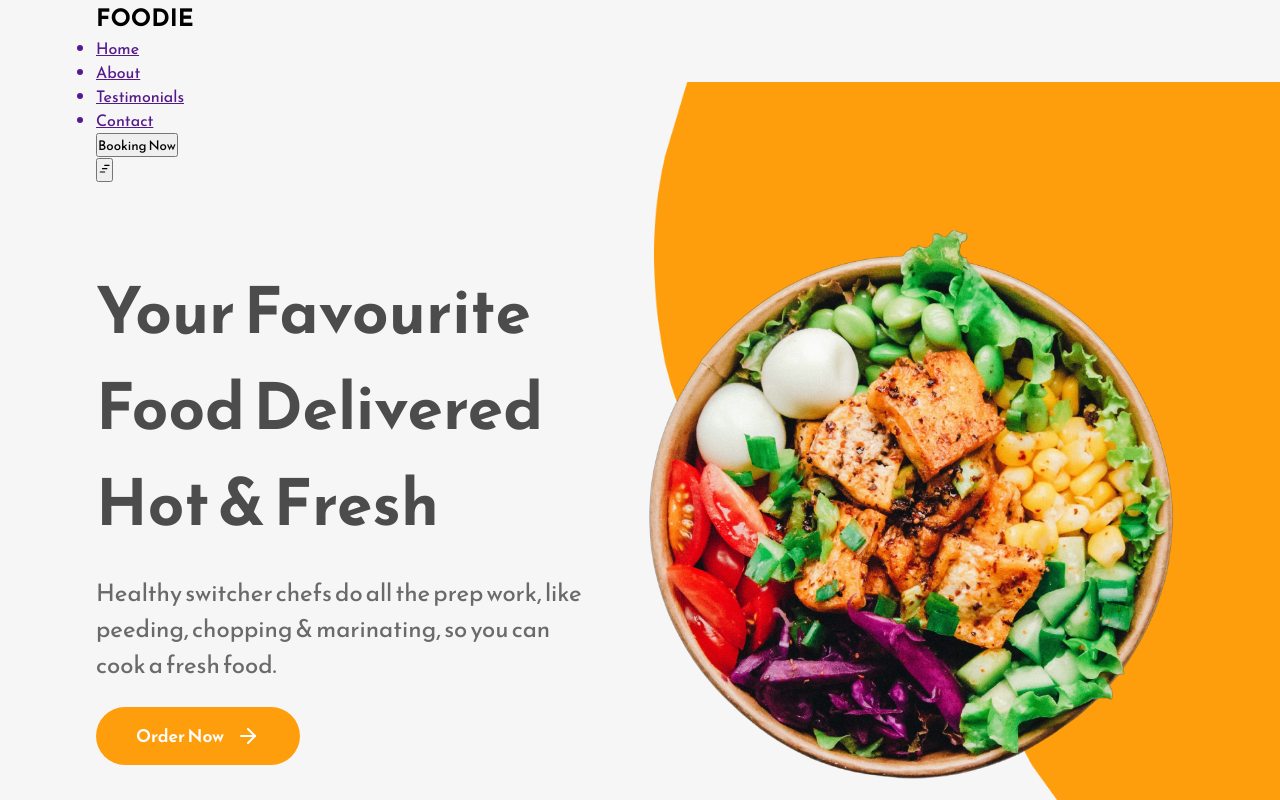
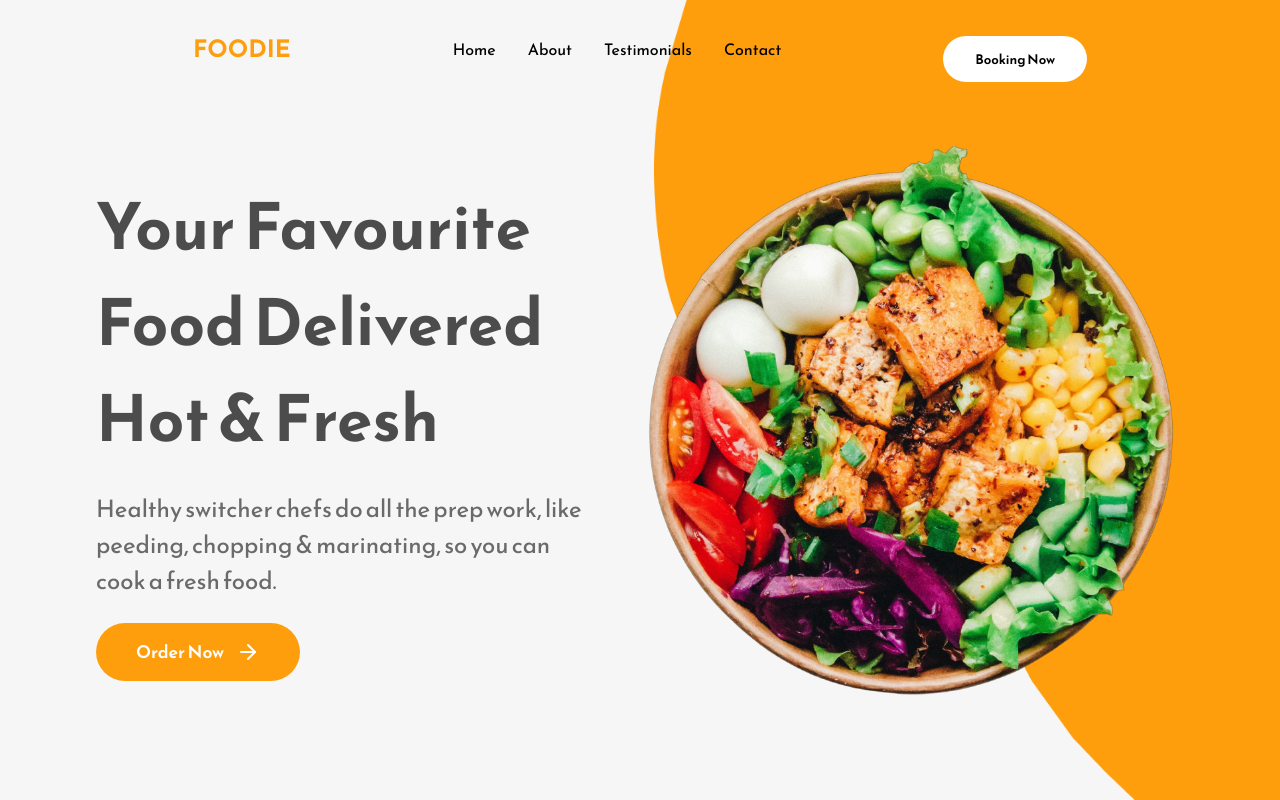
Before and after one commit to vasavinellore/asiancuisine, a React (Create React App) app: page / in a window 1280 px wide. Shown: the top 800 px of the page. Built offline with nearby package versions, Linux system fonts and the light colour scheme.

Commit message:
Update App.css

```diff
--- a/src/App.css
+++ b/src/App.css
@@ -3,6 +3,7 @@
   padding: 0;
   box-sizing: border-box;
   font-family: "Reem Kufi", sans-serif !important;
+  text-decoration: none;
 }
 img {
   max-width: 100%;
@@ -200,11 +201,12 @@ nav {
   display: flex;
   margin-top: 10rem;
 }
+.logof{color:#e48f0f;}
 .footer-logo-container {
-  max-width: 110px;
+  max-width: 150px;
 }
 .footer-icons {
-  margin-top: 2.5rem;
+  margin-top: 1.4rem;
 }
 .footer-icons svg {
   font-size: 1.5rem;
@@ -261,7 +263,10 @@ nav {
   margin-top: 1.5rem;
 }
 .work-section-wrapper {
-  margin-top: 15rem;
+  margin-top: 6rem;
+}
+.work-section-wrapper1 {
+  margin-top: 9rem;
 }
 .work-section-top p {
   text-align: center;
@@ -426,3 +431,92 @@ nav {
     display: none;
   }
 }
+.navbar{
+    display: flex;
+    justify-content: space-around;
+    align-items: center;
+    padding:1rem
+}
+.nav-logo h2{
+    font-size: 1.5rem;
+}
+.links ul{
+    display: flex;
+    gap:2rem;
+    list-style-type: none;
+    color:#000;
+}
+.lnks ul li{
+    font-size: 18px;
+    font-weight: 600;
+}
+.links ul li:hover{
+    color:#fe9e0d;
+    cursor:pointer;
+}
+.nav_btn button{
+    margin-top: 20px;
+    padding: 0.81rem 2rem;
+    border:none;
+    background: #fff;
+    color:#000;
+    font-weight:600;
+    border-radius: 30px;
+}
+.toggle{
+    display:none;
+}
+@media screen and (max-width:480px){
+    .nav-logo h2{
+        margin-left:-60px;
+    }
+    .navbar .links, .nav_btn button{
+        display:none;
+    }
+    .navbar .nav-links{
+        position: absolute;
+        display: block;
+        left: 0;
+        transition: all 0.5s ease-in-out;
+        height:100vh;
+        background: rgba(0,0,0,0.7);
+        backdrop-filter: blur(10px);
+        z-index: 888;
+        top:50%;
+        transform: translateY(-50%);
+        text-align: center;
+        width:100%;
+
+    }
+    .navbar ul li{
+        width: 100%;
+        line-height:70px;
+        font-weight: 600;
+        font-size: 24px;
+        color: #fe9e0d;
+        margin-top : 0px;
+    }
+    .navbar .toggle{
+        position: absolute;
+        top:20px;
+        right: 20px;
+        color:#000;
+        background-color: transparent;
+        border:navajowhite;
+        display: block;
+        font-size: 30px;
+        z-index: 999;
+    }
+}
+.nav-logo h2{
+  color:#fe9e0d;
+}
+.lik{
+  color:#000
+}
+.footerp{
+  width: 300px;
+  color: #585858;
+  padding-top: 20px;
+
+}
```
